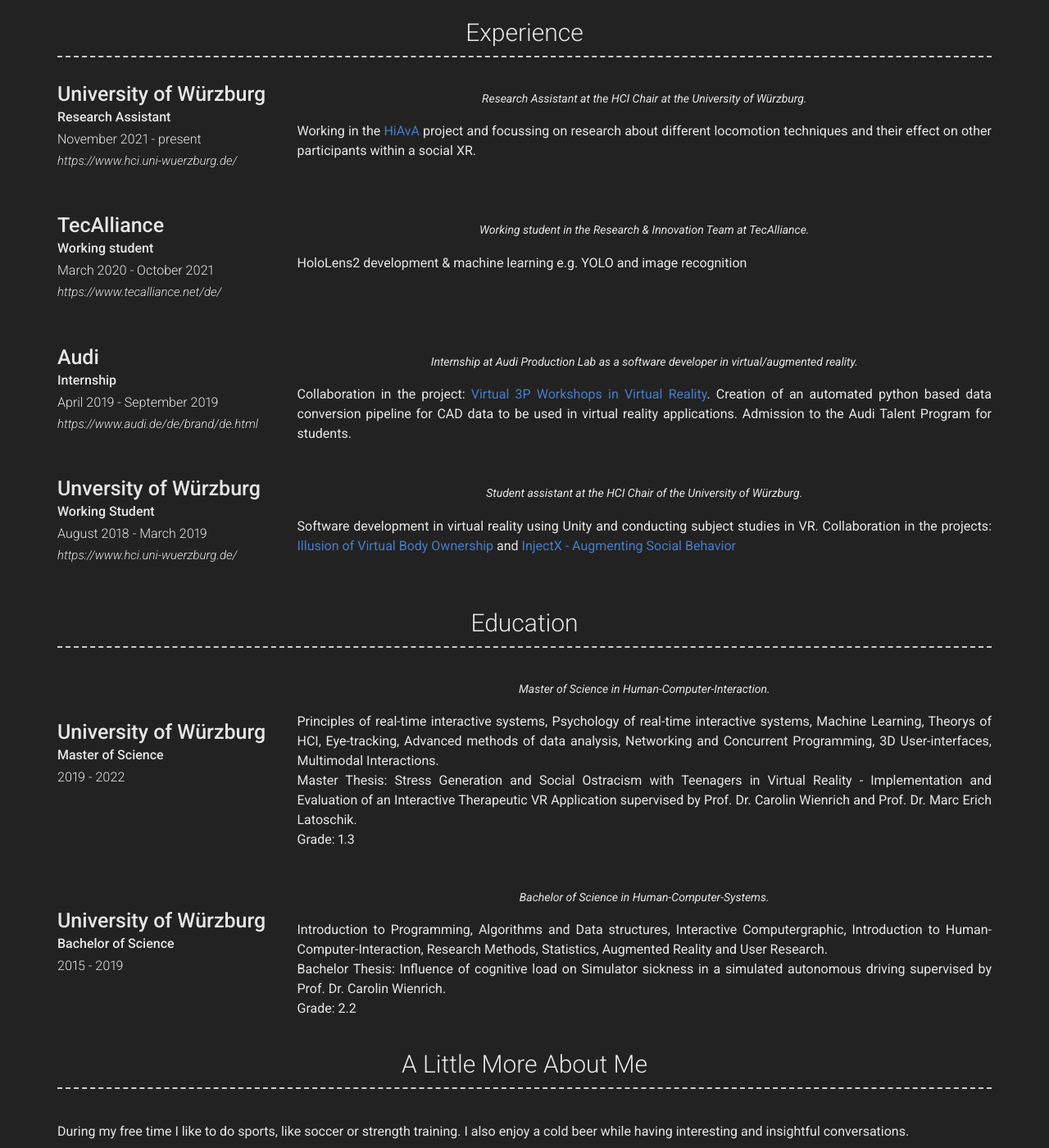
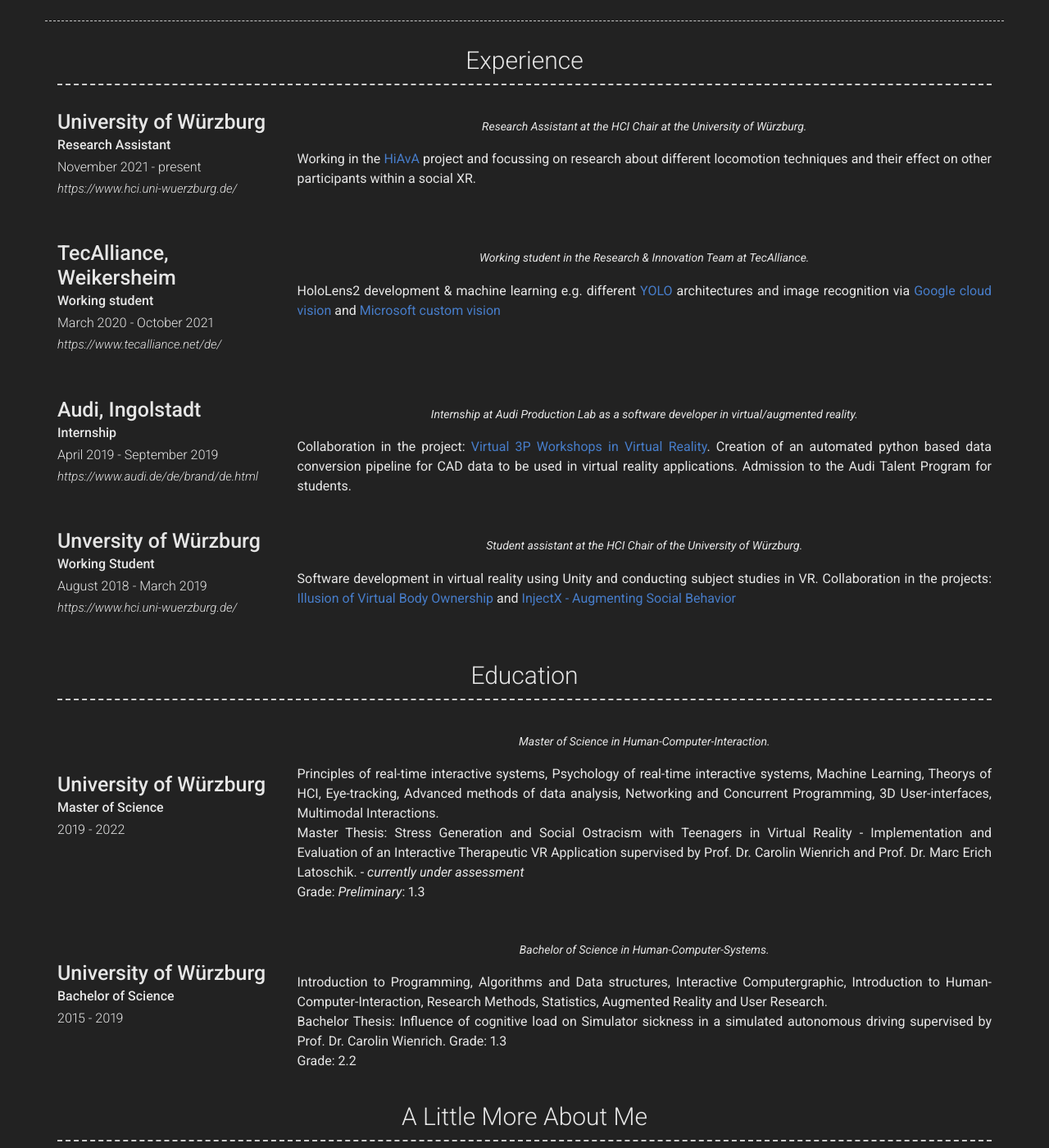
Before and after one commit to ChrisGoettfert/ChrisGoettfert.github.io, a Jekyll site: the page built from index.md, in a window 1280 px wide and 1400 px high, scrolled down 1290 px. Shown: the whole window at 82% size. Built offline with Jekyll 4.4.1, drawn with Linux system fonts in a browser that asks for light colours; nearby versions of some CDN libraries; some of the changed text lies outside the part shown.

Commit message:
more updates to my projects, changed image again

```diff
--- a/_config.yml
+++ b/_config.yml
@@ -50,11 +50,11 @@ orcid_username: 0000-0002-6959-093X
 
 # About Section
 # about_title: About Me (Use this to override about section title)
-about_profile_image: images/le-me.jpg
+about_profile_image: images/me-cropped.jpg
 about_content: | # this will include new lines to allow paragraphs
   Hi, my name is Christopher Göttfert and I'm currently working as a research assistant at the Human-Computer-Interaction (HCI) and Psychology of intelligent interactive systems (PIIS) Group at the University of Würzburg. <br>
 
-  I work in the [HiAvA](https://www.hci.uni-wuerzburg.de/projects/hiava/) Project, which focuses on digital participation in social XR environments. The project is developing and evaluating different solutions for markerless tracking of bodies and faces, as well as participation via different devices. <br>
+  I work in the [HiAvA](https://www.hci.uni-wuerzburg.de/projects/hiava/) Project, which focuses on device and tracking system independent participation in a social XR application. <br>
 
   My research focuses on various locomotion techniques as well as the effect on other participants within a social XR. <br>
 
@@ -69,9 +69,9 @@ content:
     content:
       - layout: left
         border: weak
-        title: Research project
+        title: HiAvA
+        subtitle: Resaerch project @ JMU Würzburg
         link: https://www.hci.uni-wuerzburg.de/projects/hiava/
-        link_text: Development and research
         quote: >
           HiAvA - Scalable Hybrid Avatar-Agents-Technology for Everyday Social Interaction in XR
         description: | # this will include new lines to allow paragraphs
@@ -80,7 +80,8 @@ content:
           My responsibilities lie in the project organization, development of the platform as well as the impact research of various social XR factors.
       - layout: left
         border: weak
-        title: Student project
+        title: Mirror Exposure Gaze Analyzer
+        subtitle: Student project
         additional_links:
           - title:  Github page for project
             icon: fab fa-github
@@ -93,10 +94,11 @@ content:
         description: | # this will include new lines to allow paragraphs
           Creation of an automated evaluation pipeline in Python to evaluate data of a mirror exposure in a short time. Based on measured body sizes of a test person, areas of interest are automatically generated and fixations on them are measured and visualized.
 
-          Published at the Mensch und Computer 2022. Read the [Paper](https://downloads.hci.informatik.uni-wuerzburg.de/2022-muc-eyetracking_in_mirror_exposition-preprint.pdf) here.
+          Published at the Mensch und Computer 2022. Read the [Paper](https://dl.acm.org/doi/10.1145/3543758.3547567) here.
       - layout: left
         border: weak
-        title: Work project
+        title: TecAlliance - HoloLens Garage Support
+        subtitle: Work project
         additional_links:
           - title: Teaser video of the developed HoloLens application
             icon: fab fa-youtube
@@ -105,9 +107,11 @@ content:
           Implementation of an Unity application for the HoloLens2 to support automotive mechanics in workshops.
         description: | # this will include new lines to allow paragraphs
           Development of an Unity application to support mechanics in a workshop scenario. We used computer vision to recognize parts, text recognition to read out codes, and various interaction options and user interfaces.
+
       - layout: left
         border: weak
-        title: Student project
+        title: 3D User Interfaces course project
+        subtitle: Student project
         additional_links:
           - title: Teaser video of my application for the 3D User Interfaces course
             icon: fab fa-youtube
@@ -130,16 +134,16 @@ content:
         description: | # this will include new lines to allow paragraphs
           Working in the [HiAvA](https://www.hci.uni-wuerzburg.de/projects/hiava/) project and focussing on research about different locomotion techniques and their effect on other participants within a social XR.
       - layout: left
-        title: TecAlliance
+        title: TecAlliance, Weikersheim
         sub_title: Working student
         caption: March 2020 - October 2021
         link: https://www.tecalliance.net/de/
         quote: >
           Working student in the Research & Innovation Team at TecAlliance.
         description: | # this will include new lines to allow paragraphs
-          HoloLens2 development & machine learning e.g. YOLO and image recognition
+          HoloLens2 development & machine learning e.g. different [YOLO](https://arxiv.org/abs/1506.02640) architectures and image recognition via [Google cloud vision](https://cloud.google.com/vision?hl=en) and [Microsoft custom vision](https://www.customvision.ai/)
       - layout: left
-        title: Audi
+        title: Audi, Ingolstadt
         sub_title: Internship
         caption: April 2019 - September 2019
         link: https://www.audi.de/de/brand/de.html
@@ -167,8 +171,8 @@ content:
           Master of Science in Human-Computer-Interaction.
         description: | # this will include new lines to allow paragraphs
            Principles of real-time interactive systems, Psychology of real-time interactive systems, Machine Learning, Theorys of HCI, Eye-tracking, Advanced methods of data analysis, Networking and Concurrent Programming, 3D User-interfaces, Multimodal Interactions. <br>
-           Master Thesis: Stress Generation and Social Ostracism with Teenagers in Virtual Reality - Implementation and Evaluation of an Interactive Therapeutic VR Application supervised by Prof. Dr. Carolin Wienrich and Prof. Dr. Marc Erich Latoschik. <br>
-           Grade: 1.3
+           Master Thesis: Stress Generation and Social Ostracism with Teenagers in Virtual Reality - Implementation and Evaluation of an Interactive Therapeutic VR Application supervised by Prof. Dr. Carolin Wienrich and Prof. Dr. Marc Erich Latoschik. - *currently under assessment* <br>
+           Grade: *Preliminary*: 1.3
       - layout: left
         title: University of Würzburg
         sub_title: Bachelor of Science
@@ -177,7 +181,7 @@ content:
           Bachelor of Science in Human-Computer-Systems.
         description: | # this will include new lines to allow paragraphs
            Introduction to Programming, Algorithms and Data structures, Interactive Computergraphic, Introduction to Human-Computer-Interaction, Research Methods, Statistics, Augmented Reality and User Research. <br>
-           Bachelor Thesis: Influence of cognitive load on Simulator sickness in a simulated autonomous driving supervised by Prof. Dr. Carolin Wienrich. <br>
+           Bachelor Thesis: Influence of cognitive load on Simulator sickness in a simulated autonomous driving supervised by Prof. Dr. Carolin Wienrich. Grade: 1.3 <br>
            Grade: 2.2
   - title: A Little More About Me
     layout: text
```
Also changed, not shown: 1 other file.
